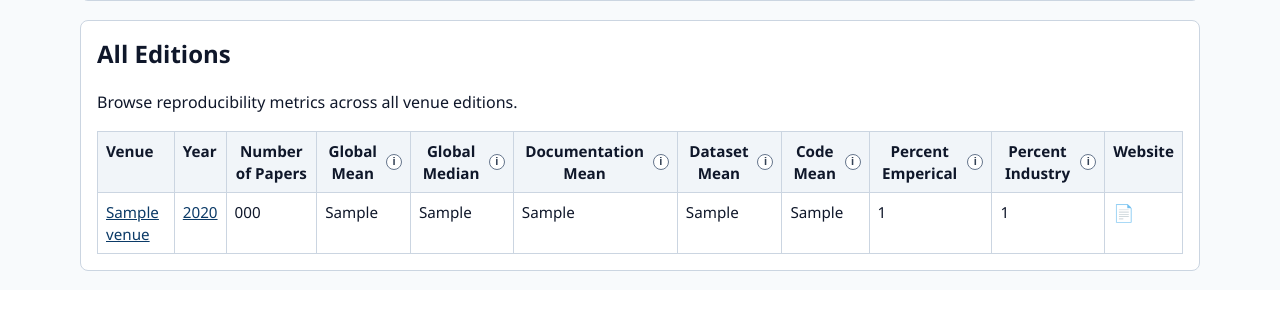
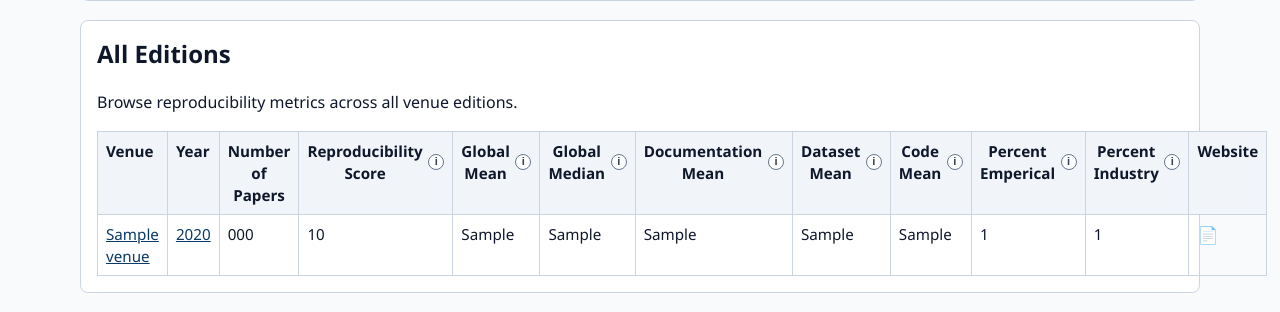
Before and after one commit to kevincoakley/reproducibilityindex-ai-web, a Flask app: template app/templates/home.html in a window 1280 px wide; the page is wider, and only the part inside the window is pictured. Shown: the part 595-907 px from the top of that part. Before the commit the page ends 866 px from the top of that part, so only its background shows below. Run offline with Flask 3, Linux system fonts and the light colour scheme; the template is opened without the code that fills it: most values are stand-ins (such as "Sample title", 1, 10 or a date in 2020); data that the repository does not hold is empty.

Commit message:
Added reproduciblity score to tables on / /venues/<venue> and /venues/<venue>/<year>
Signed-off-by: Kevin Coakley <kcoakley@sdsc.edu>

```diff
--- a/app/datastore/sqlite_store.py
+++ b/app/datastore/sqlite_store.py
@@ -53,6 +53,7 @@ class SQLiteDataStore(DataStore):
                 p.venue,
                 p.year,
                 pm.number_papers,
+                pm.reproducibility_score,
                 pm.documentation_global_mean,
                 pm.documentation_global_median,
                 pm.documentation_other_mean,
@@ -83,6 +84,7 @@ class SQLiteDataStore(DataStore):
                 p.venue,
                 p.year,
                 pm.number_papers,
+                pm.reproducibility_score,
                 pm.documentation_global_mean,
                 pm.documentation_global_median,
                 pm.documentation_other_mean,
@@ -163,6 +165,7 @@ class SQLiteDataStore(DataStore):
                 venue,
                 year,
                 number_papers,
+                reproducibility_score,
                 documentation_global_mean,
                 documentation_global_median,
                 documentation_other_mean,
--- a/app/routes.py
+++ b/app/routes.py
@@ -149,6 +149,9 @@ def index() -> str:
                 "venue": row.get("venue"),
                 "year": row.get("year"),
                 "number_papers": _to_metric_display(row.get("number_papers")),
+                "reproducibility_score": _to_metric_display(
+                    row.get("reproducibility_score")
+                ),
                 "documentation_global_mean": _to_metric_display(
                     documentation_global_mean_raw
                 ),
@@ -374,6 +377,9 @@ def venue_results(venue: str, year: str) -> str:
         "number_papers": _to_metric_display(
             reproducibility_scores.get("number_papers")
         ),
+        "reproducibility_score": _to_metric_display(
+            reproducibility_scores.get("reproducibility_score")
+        ),
         "documentation_global_mean": _to_metric_display(
             reproducibility_scores.get("documentation_global_mean")
         ),
--- a/app/templates/home.html
+++ b/app/templates/home.html
@@ -19,6 +19,15 @@
             <th><button type="button" class="sort-button" data-sort-key="venue">Venue</button></th>
             <th><button type="button" class="sort-button" data-sort-key="year">Year</button></th>
             <th><button type="button" class="sort-button" data-sort-key="numberPapers">Number of Papers</button></th>
+            <th>
+              <div class="header-with-tooltip">
+                <button type="button" class="sort-button" data-sort-key="reproducibilityScore">Reproducibility Score</button>
+                <span class="tooltip-wrap">
+                  <button type="button" class="info-icon-button" aria-label="Reproducibility Score definition">i</button>
+                  <span class="tooltip-text">Reproducibility Score based on Gundersen et al. (2025)</span>
+                </span>
+              </div>
+            </th>
             <th>
               <div class="header-with-tooltip">
                 <button type="button" class="sort-button" data-sort-key="globalMean">Global Mean</button>
@@ -91,6 +100,7 @@
               data-venue="{{ row.venue|lower }}"
               data-year="{{ row.year }}"
               data-number-papers="{{ row.number_papers if row.number_papers != 'N/A' else -1 }}"
+              data-reproducibility-score="{{ row.reproducibility_score if row.reproducibility_score != 'N/A' else -1 }}"
               data-global-mean="{{ row.documentation_global_mean_sort }}"
               data-global-median="{{ row.documentation_global_median if row.documentation_global_median != 'N/A' else -1 }}"
               data-documentation-mean="{{ row.documentation_other_mean if row.documentation_other_mean != 'N/A' else -1 }}"
@@ -106,6 +116,7 @@
                 <a href="{{ url_for('pages.venue_results', venue=row.venue, year=row.year) }}">{{ row.year }}</a>
               </td>
               <td>{{ row.number_papers }}</td>
+              <td>{{ row.reproducibility_score }}</td>
               <td>{{ row.documentation_global_mean }}</td>
               <td>{{ row.documentation_global_median }}</td>
               <td>{{ row.documentation_other_mean }}</td>
@@ -188,6 +199,7 @@
       venue: "text",
       year: "number",
       numberPapers: "number",
+      reproducibilityScore: "number",
       globalMean: "number",
       globalMedian: "number",
       documentationMean: "number",
```
Also changed, not shown: app/templates/venue_results.html (+10 -0 lines), app/templates/venue_years.html (+10 -0 lines), tests/test_routes.py (+6 -0 lines).
